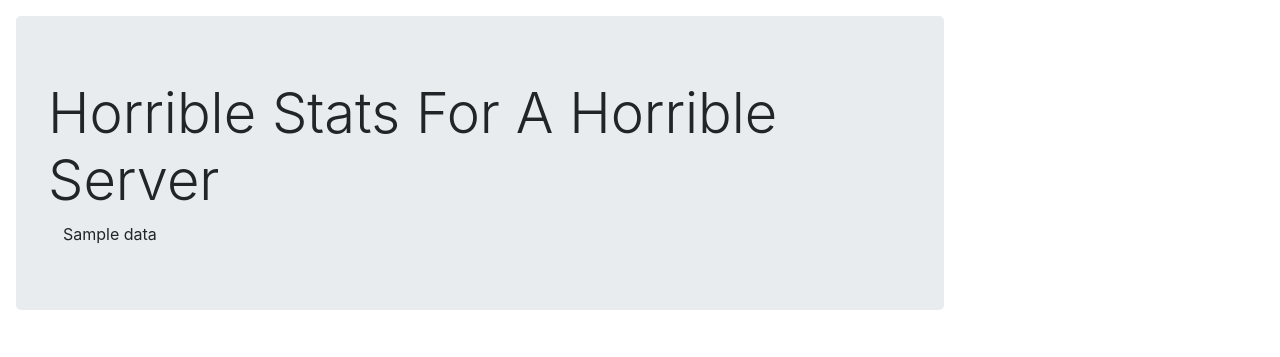
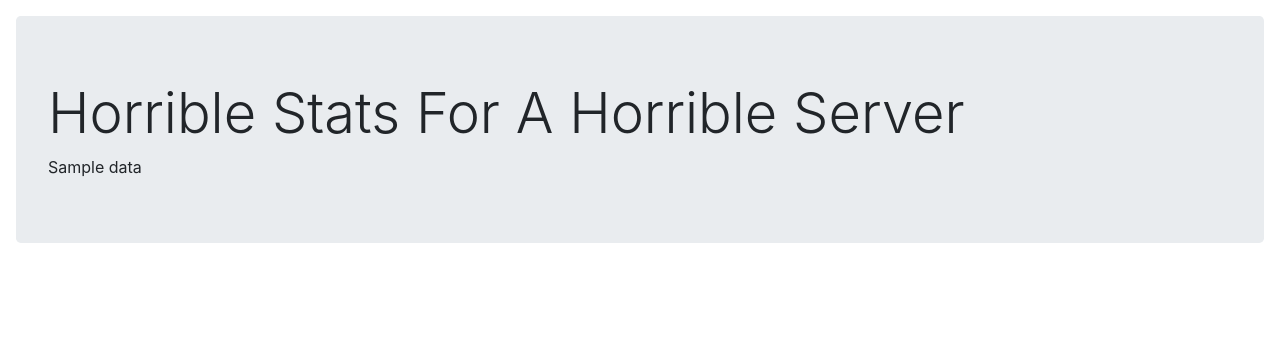
Before and after one commit to mcdelaney/horrible-stats, a Python web app: template templates/index.html in a window 1280 px wide. Shown: the top 357 px of the page. Run offline with Jinja, Linux system fonts and the light colour scheme; the template is opened without the code that fills it: most values are stand-ins (such as "Sample title", 1, 10 or a date in 2020); some libraries are stand-ins or nearby versions.

Commit message:
update index

```diff
--- a/templates/index.html
+++ b/templates/index.html
@@ -5,16 +5,14 @@
     <link rel="stylesheet" type="text/css" href="https://cdn.datatables.net/v/bs4/jq-3.3.1/dt-1.10.20/fc-3.3.0/sc-2.0.1/datatables.min.css"/>
   </head>
   <body>
-    <div class="w-75 p-3">
+    <div class="w-85 p-3">
       <div class="jumbotron">
         <h1 class="display-4">Horrible Stats For A Horrible Server</h1>
-        <div class="container">
           {% block content %}
           <div style="width:100%">
             {{data | safe}}
           </div>
           {% endblock %}
-      </div>
     </div>
   </div>
     <script type="text/javascript" src="https://cdn.datatables.net/v/bs4/jq-3.3.1/dt-1.10.20/fc-3.3.0/sc-2.0.1/datatables.min.js"></script>
```
